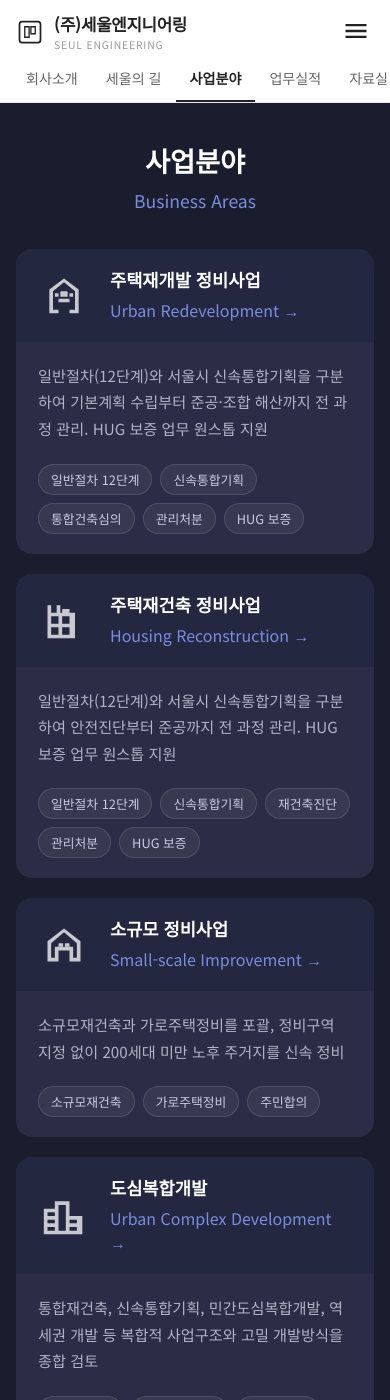
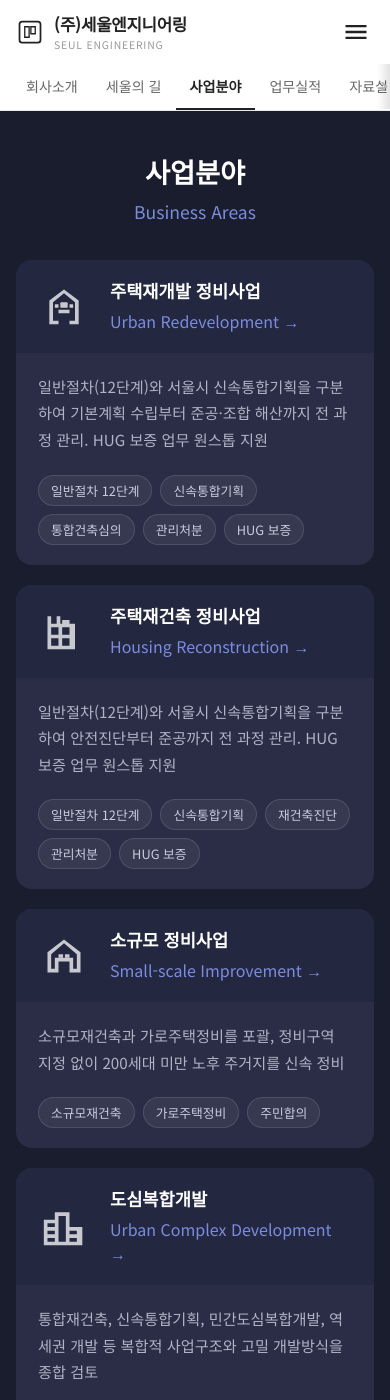
Before and after one commit to dodo9944-ops/813700, a Jekyll site: the page built from index.html, in a window 390 px wide and 1400 px high. Built offline with Jekyll 4.4.1, drawn with Linux system fonts in a browser that asks for light colours; some of the changed text lies outside the part shown.

Commit message:
모바일 홈페이지 레이아웃 정리 및 마무리
- 고정 탑바와 스크롤 메뉴를 하나의 래퍼로 묶어 겹침(overlap) 버그 제거,
  JS로 실제 헤더 높이를 계산해 본문 padding-top을 정확히 동기화
- 동작하지 않던 햄버거 버튼에 기능 추가: 클릭 시 전체 메뉴를
  2열 그리드로 펼쳐 보여주고 닫기 아이콘으로 전환
- 가로 스크롤 메뉴 우측에 화살표 힌트를 추가해 더 볼 항목이 있음을 안내
- 파일 첨부(input[type=file])를 다른 입력 필드와 통일된 스타일로 정리
- 홈/고객센터 페이지 하단에 회사 정보(주소·연락처)를 담은 푸터 추가로
  페이지가 갑자기 끝나는 느낌 개선

Co-Authored-By: Claude Sonnet 5 <noreply@anthropic.com>
Claude-Session: https://claude.ai/code/session_01PTKsvfL5YVBXG5sjbeBi52

```diff
--- a/_layouts/default.html
+++ b/_layouts/default.html
@@ -12,7 +12,8 @@
 </head>
 <body>
 
-  <!-- 모바일 고정 헤더 -->
+  <!-- 모바일 고정 헤더 (탑바 + 메뉴를 한 래퍼로 묶어 높이가 자동으로 맞춰짐) -->
+  <div class="mobile-header-fixed">
     <header class="mobile-top-bar">
       <div class="top-bar-inner">
         <div class="top-bar-logo">
@@ -27,9 +28,12 @@
             <small>SEUL ENGINEERING</small>
           </div>
         </div>
-      <button class="hamburger-btn" aria-label="메뉴">
-        <svg viewBox="0 0 24 24" width="28" height="28" fill="#fff">
+        <button class="hamburger-btn" aria-label="전체 메뉴 열기" aria-expanded="false">
+          <svg class="icon-open" viewBox="0 0 24 24" width="28" height="28" fill="#fff">
             <path d="M3 6h18v2H3zm0 5h18v2H3zm0 5h18v2H3z"/>
+          </svg>
+          <svg class="icon-close" viewBox="0 0 24 24" width="28" height="28" fill="#fff">
+            <path d="M6.4 4.98L4.98 6.4 10.59 12l-5.61 5.6 1.42 1.42L12 13.41l5.6 5.61 1.42-1.42L13.41 12l5.61-5.6-1.42-1.42L12 10.59z"/>
           </svg>
         </button>
       </div>
@@ -49,9 +53,22 @@
         <a href="/pages/contact.html" class="menu-item">고객센터</a>
         <a href="#intranet" class="menu-item">인트라넷</a>
       </div>
+      <span class="scroll-fade" aria-hidden="true"></span>
     </nav>
+  </div>
 
   {{ content }}
+
+  <footer class="site-footer">
+    <p><strong>(주)세울엔지니어링</strong> · 도시정비 전문 엔지니어링</p>
+    <p>경기도 하남시 감일백제로 70, 204동 1104호 (하남지사)</p>
+    <p>전화 010-2230-9210 · 이메일 dodo6666@naver.com</p>
+    <div class="footer-links">
+      <a href="/">홈</a>
+      <a href="/pages/contact.html">고객센터</a>
+    </div>
+    <p class="footer-copy">&copy; <span id="footer-year"></span> Seul Engineering Co., Ltd. All rights reserved.</p>
+  </footer>
 
   <script>
   // 모바일 수평 메뉴 터치 스와이프
@@ -80,6 +97,44 @@
       isDragging = false;
       track.style.scrollBehavior = 'smooth';
     }, { passive: true });
+
+    // 스크롤 끝에 도달하면 우측 페이드 힌트 숨김
+    var fade = document.querySelector('.scroll-fade');
+    function updateFade() {
+      if (!fade) return;
+      var atEnd = track.scrollLeft + track.clientWidth >= track.scrollWidth - 2;
+      fade.style.opacity = atEnd ? '0' : '1';
+    }
+    track.addEventListener('scroll', updateFade, { passive: true });
+    updateFade();
+  })();
+
+  // 고정 헤더 실제 높이만큼 본문 여백 확보 (텍스트 줄바꿈 등으로 높이가 바뀌어도 안전)
+  // 햄버거 버튼: 전체 메뉴를 펼쳐/접어 보여줌
+  (function() {
+    var header = document.querySelector('.mobile-header-fixed');
+    var menu = document.querySelector('.mobile-scroll-menu');
+    var btn = document.querySelector('.hamburger-btn');
+    if (!header) return;
+
+    function syncHeaderHeight() {
+      document.body.style.paddingTop = header.getBoundingClientRect().height + 'px';
+    }
+
+    syncHeaderHeight();
+    window.addEventListener('resize', syncHeaderHeight);
+    window.addEventListener('load', syncHeaderHeight);
+
+    if (btn && menu) {
+      btn.addEventListener('click', function() {
+        var expanded = menu.classList.toggle('expanded');
+        btn.setAttribute('aria-expanded', expanded ? 'true' : 'false');
+        syncHeaderHeight();
+      });
+    }
+
+    var yearEl = document.getElementById('footer-year');
+    if (yearEl) yearEl.textContent = new Date().getFullYear();
   })();
   </script>
 
--- a/assets/css/style.css
+++ b/assets/css/style.css
@@ -19,22 +19,27 @@ a {
 }
 
 /* ===== Mobile Top Bar (모바일 전용) ===== */
-.mobile-top-bar {
-  display: none;
-}
-
-.mobile-scroll-menu {
+.mobile-header-fixed {
   display: none;
 }
 
 @media (max-width: 768px) {
-  .mobile-top-bar {
+  /* 탑바 + 메뉴를 하나의 고정 래퍼로 묶어서 항상 서로 정확히 붙어 있도록 함 */
+  .mobile-header-fixed {
     display: block;
     position: fixed;
     top: 0;
     left: 0;
     right: 0;
     z-index: 1000;
+  }
+
+  /* 고정 헤더 높이만큼 여백 (기본값, JS가 로드되면 정확한 높이로 보정) */
+  body {
+    padding-top: 106px;
+  }
+
+  .mobile-top-bar {
     background: #ffffff;
   }
 
@@ -76,24 +81,42 @@ a {
   }
 
   .hamburger-btn {
+    position: relative;
     background: none;
     border: none;
     cursor: pointer;
     padding: 4px;
+    width: 36px;
+    height: 36px;
   }
 
   .hamburger-btn svg {
     fill: #222;
+    position: absolute;
+    top: 4px;
+    left: 4px;
+    transition: opacity 0.15s ease, transform 0.15s ease;
+  }
+
+  .hamburger-btn .icon-close {
+    opacity: 0;
+    transform: scale(0.8);
+  }
+
+  .hamburger-btn[aria-expanded="true"] .icon-open {
+    opacity: 0;
+    transform: scale(0.8);
+  }
+
+  .hamburger-btn[aria-expanded="true"] .icon-close {
+    opacity: 1;
+    transform: scale(1);
   }
 
   /* ===== Mobile Scroll Menu (모바일 전용) ===== */
   .mobile-scroll-menu {
+    position: relative;
     display: block;
-    position: fixed;
-    top: 56px;
-    left: 0;
-    right: 0;
-    z-index: 999;
     background: #ffffff;
     border-bottom: 1px solid #e8e8e8;
   }
@@ -134,9 +157,53 @@ a {
     color: #222;
   }
 
-  /* 콘텐츠 상단 여백 (고정바 + 메뉴바 높이) */
-  body {
-    padding-top: 100px;
+  /* 스크롤로 더 볼 항목이 있음을 알리는 우측 힌트 (흰 배경 위에서도 보이도록 그림자 + 화살표 사용) */
+  .scroll-fade {
+    position: absolute;
+    top: 0;
+    right: 0;
+    bottom: 1px;
+    width: 30px;
+    display: flex;
+    align-items: center;
+    justify-content: flex-end;
+    padding-right: 4px;
+    box-shadow: inset -14px 0 10px -8px rgba(0, 0, 0, 0.12);
+    pointer-events: none;
+    transition: opacity 0.2s ease;
+  }
+
+  .scroll-fade::after {
+    content: '';
+    width: 7px;
+    height: 7px;
+    border-top: 2px solid #b4b4b4;
+    border-right: 2px solid #b4b4b4;
+    transform: rotate(45deg);
+  }
+
+  /* 햄버거 버튼으로 펼친 상태: 전체 메뉴를 줄바꿈된 그리드로 표시 */
+  .mobile-scroll-menu.expanded .scroll-menu-track {
+    flex-wrap: wrap;
+    overflow: visible;
+    padding: 10px 12px 14px;
+    gap: 8px;
+  }
+
+  .mobile-scroll-menu.expanded .menu-item {
+    flex: 1 1 calc(50% - 8px);
+    text-align: center;
+    border: 1px solid #e8e8e8;
+    border-radius: 8px;
+    padding: 12px 8px;
+  }
+
+  .mobile-scroll-menu.expanded .menu-item.active {
+    border-color: #222;
+  }
+
+  .mobile-scroll-menu.expanded .scroll-fade {
+    display: none;
   }
 }
 
@@ -490,8 +557,31 @@ a {
 }
 
 .form-group input[type="file"] {
+  width: 100%;
+  padding: 10px 12px;
+  border: 1px solid #ddd;
+  border-radius: 8px;
+  background: #fafafa;
   font-size: 0.85rem;
   color: #666;
+}
+
+.form-group input[type="file"]::file-selector-button {
+  padding: 6px 14px;
+  margin-right: 12px;
+  border: 1px solid #ddd;
+  border-radius: 6px;
+  background: #fff;
+  color: #555;
+  font-family: 'Noto Sans KR', sans-serif;
+  font-size: 0.82rem;
+  cursor: pointer;
+  transition: background 0.2s, border-color 0.2s;
+}
+
+.form-group input[type="file"]::file-selector-button:hover {
+  background: #f0f0f0;
+  border-color: #c8a45a;
 }
 
 .file-hint {
@@ -671,3 +761,48 @@ a {
     min-width: auto;
   }
 }
+
+/* ===== Site Footer ===== */
+.site-footer {
+  background: #12141f;
+  border-top: 1px solid rgba(255, 255, 255, 0.06);
+  padding: 40px 24px 32px;
+  text-align: center;
+  color: #8a8dab;
+  font-size: 0.85rem;
+  line-height: 1.9;
+}
+
+.site-footer strong {
+  color: #e3e5f5;
+  font-size: 0.95rem;
+}
+
+.site-footer .footer-links {
+  display: flex;
+  justify-content: center;
+  gap: 18px;
+  margin: 14px 0 16px;
+  flex-wrap: wrap;
+}
+
+.site-footer .footer-links a {
+  color: #7b8cde;
+  font-weight: 500;
+}
+
+.site-footer .footer-links a:hover {
+  color: #9eadff;
+}
+
+.site-footer .footer-copy {
+  font-size: 0.78rem;
+  color: #5f6280;
+}
+
+@media (max-width: 768px) {
+  .site-footer {
+    padding: 32px 20px 28px;
+    font-size: 0.8rem;
+  }
+}
```
Lines whose indentation alone changed are shown as unchanged.
